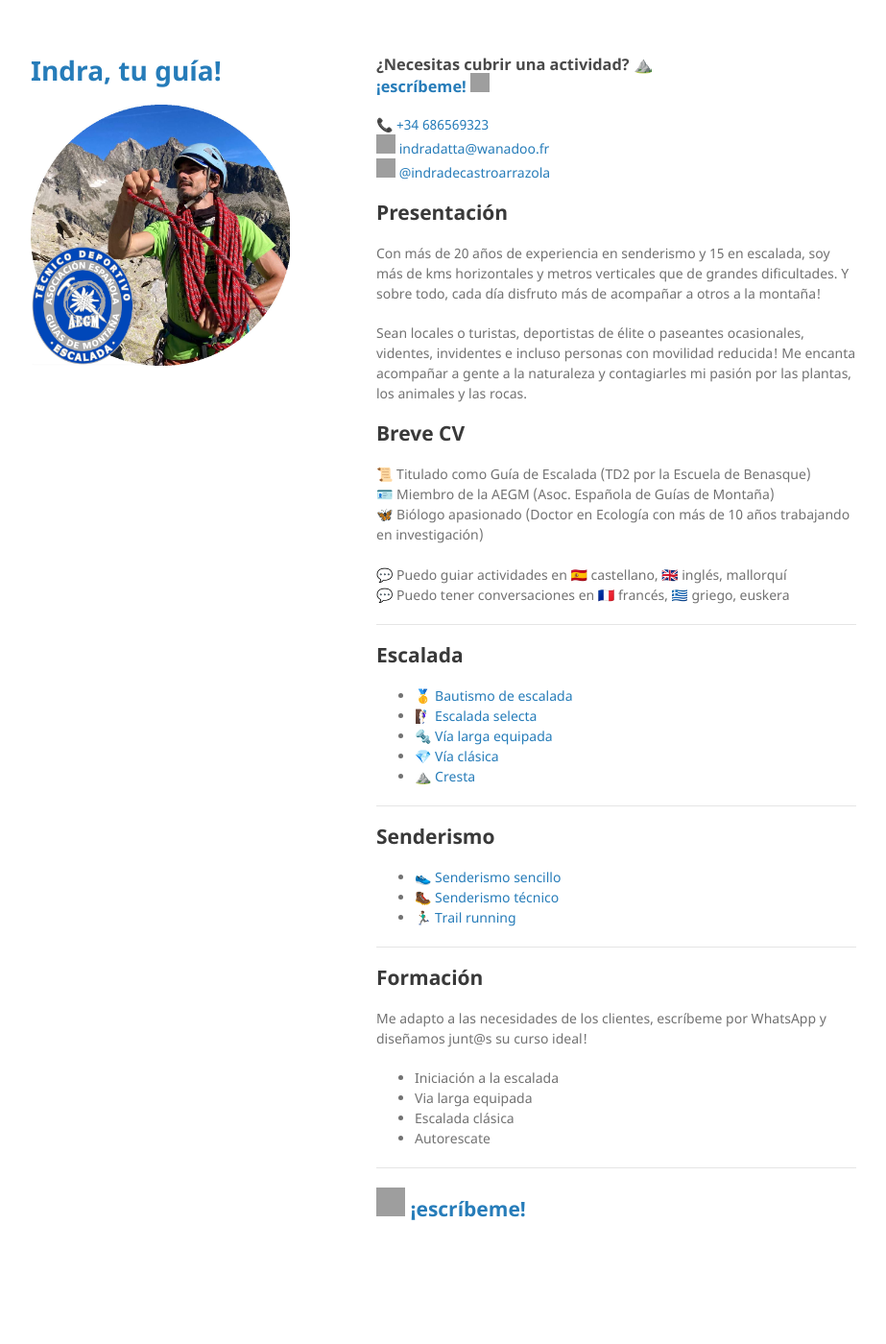
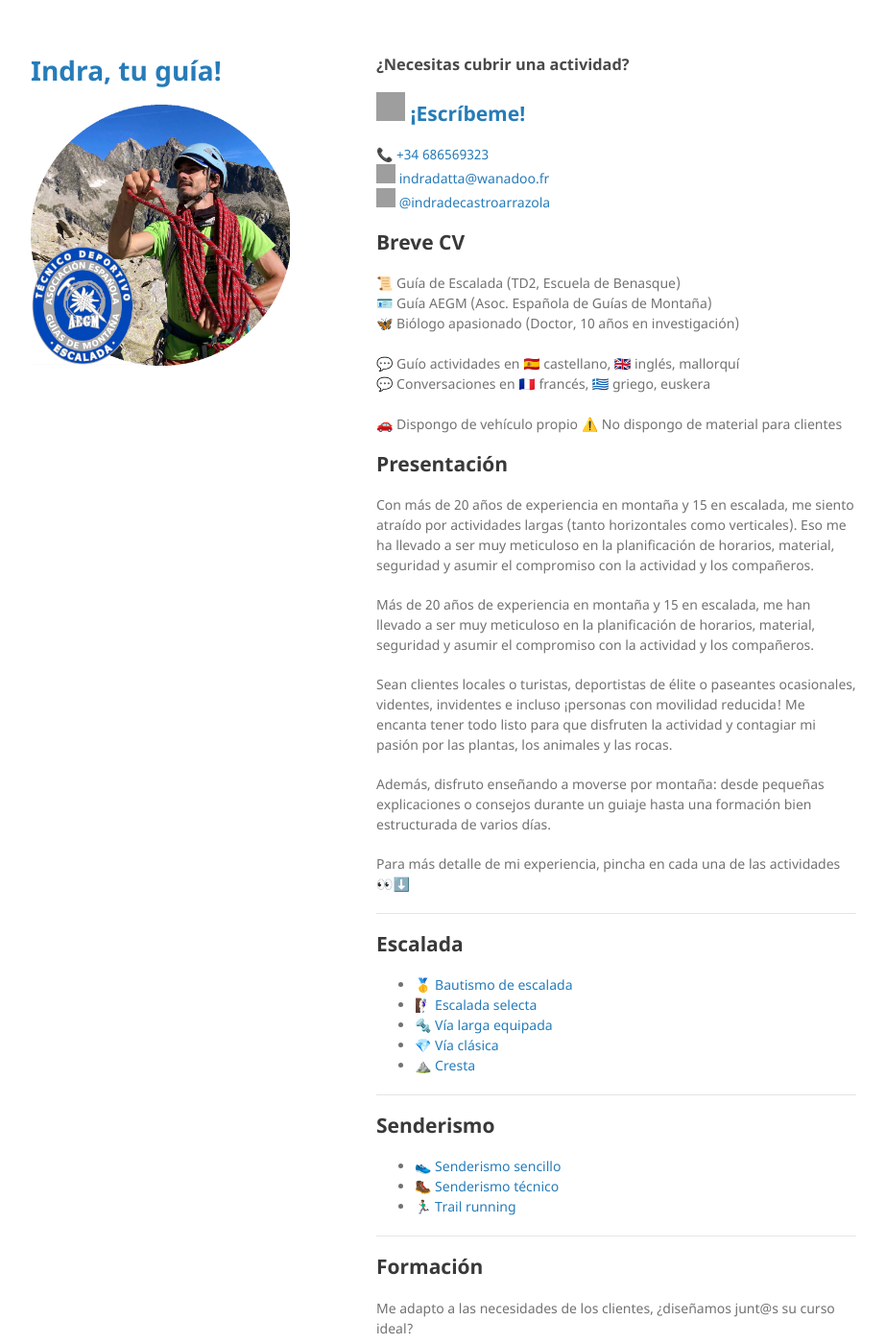
Before and after one commit to indradecastro/freelance, a Jekyll site: the page built from index.md, in a window 1280 px wide and 1400 px high. Shown: the whole window at 96% size, without its empty margins (178-1101 px from the left). Built offline with Jekyll 4.4.1, drawn with Linux system fonts in a browser that asks for light colours; emoji names are drawn with the system emoji font; the repository's description, which GitHub fills in, is left out; our own code applies the rules of GitHub Pages for plain Markdown files; grey boxes are pictures that could not be loaded.

Commit message:
presentacion etc

```diff
--- a/index.md
+++ b/index.md
@@ -2,24 +2,34 @@
 layout: default
 ---
 
-### ¿Necesitas cubrir una actividad? :mountain: <br> [¡escríbeme!](https://wa.me/+34686569323?text=Hola%20Indra,%20necesito%20un%20guía%20para%20una%20actividad.%0A%0AActividad:%0AFecha:%20%0AHorario%20aprox:%0ALocalización:%0A%0ANº%20de%20clientes:%0AIdioma:%0AMaterial%20de%20empresa:%0A%0ADetalles%20extra:%0APor%20ejemplo,%20_"debes%20recoger%20a%20los%20clientes%20en%20el%20Hotel%20Gran%20Paradise%20en%20Alcudia"_) <img src="https://raw.githubusercontent.com/FortAwesome/Font-Awesome/6.x/svgs/brands/whatsapp.svg" width="20" height="20">
+### ¿Necesitas cubrir una actividad?
+## <img src="https://raw.githubusercontent.com/FortAwesome/Font-Awesome/6.x/svgs/brands/whatsapp.svg" width="30" height="30"> [¡Escríbeme!](https://wa.me/+34686569323?text=Hola%20Indra,%20necesito%20un%20guía%20para%20una%20actividad.%0A%0AActividad:%0AFecha:%20%0AHorario%20aprox:%0ALocalización:%0A%0ANº%20de%20clientes:%0AIdioma:%0AMaterial%20de%20empresa:%0A%0ADetalles%20extra:%0APor%20ejemplo,%20_"debes%20recoger%20a%20los%20clientes%20en%20el%20Hotel%20Gran%20Paradise%20en%20Alcudia"_)
 
 📞 [+34 686569323](tel:+34 686569323)<br>
 <img src="https://raw.githubusercontent.com/FortAwesome/Font-Awesome/6.x/svgs/regular/envelope.svg" width="20" height="20"> [indradatta@wanadoo.fr](mailto:indradatta@wanadoo.fr)<br>
 <img src="https://raw.githubusercontent.com/FortAwesome/Font-Awesome/6.x/svgs/brands/instagram.svg" width="20" height="20"> [@indradecastroarrazola](https://www.instagram.com/indradecastroarrazola/)<br>
 
+## Breve CV
+📜 Guía de Escalada (TD2, Escuela de Benasque)<br>
+🪪 Guía AEGM (Asoc. Española de Guías de Montaña)<br>
+🦋 Biólogo apasionado (Doctor, 10 años en investigación)<br>
+<br>
+💬 Guío actividades en 🇪🇸 castellano, 🇬🇧 inglés, mallorquí<br>
+💬 Conversaciones en 🇫🇷 francés, 🇬🇷 griego, euskera<br>
+<br>
+🚗 Dispongo de vehículo propio
+⚠️ No dispongo de material para clientes
+
 ## Presentación
-Con más de 20 años de experiencia en senderismo y 15 en escalada, soy más de kms horizontales y metros verticales que de grandes dificultades. Y sobre todo, cada día disfruto más de acompañar a otros a la montaña!
+Con más de 20 años de experiencia en montaña y 15 en escalada, me siento atraído por actividades largas (tanto horizontales como verticales). Eso me ha llevado a ser muy meticuloso en la planificación de horarios, material, seguridad y asumir el compromiso con la actividad y los compañeros.
 
-Sean locales o turistas, deportistas de élite o paseantes ocasionales, videntes, invidentes e incluso personas con movilidad reducida! Me encanta acompañar a gente a la naturaleza y contagiarles mi pasión por las plantas, los animales y las rocas.
+Más de 20 años de experiencia en montaña y 15 en escalada, me han llevado a ser muy meticuloso en la planificación de horarios, material, seguridad y asumir el compromiso con la actividad y los compañeros.
 
-## Breve CV
-📜 Titulado como Guía de Escalada (TD2 por la Escuela de Benasque)<br>
-🪪 Miembro de la AEGM (Asoc. Española de Guías de Montaña) <br>
-🦋 Biólogo apasionado (Doctor en Ecología con más de 10 años trabajando en investigación)<br>
-<br>
-💬 Puedo guiar actividades en 🇪🇸 castellano, 🇬🇧 inglés, mallorquí <br>
-💬 Puedo tener conversaciones en 🇫🇷 francés, 🇬🇷 griego, euskera
+Sean clientes locales o turistas, deportistas de élite o paseantes ocasionales, videntes, invidentes e incluso ¡personas con movilidad reducida! Me encanta tener todo listo para que disfruten la actividad y contagiar mi pasión por las plantas, los animales y las rocas.
+
+Además, disfruto enseñando a moverse por montaña: desde pequeñas explicaciones o consejos durante un guiaje hasta una formación bien estructurada de varios días.
+
+Para más detalle de mi experiencia, pincha en cada una de las actividades 👀⬇️
 
 * * *
 
@@ -40,7 +50,7 @@ Sean locales o turistas, deportistas de élite o paseantes ocasionales, videntes
 * * *
 
 ## Formación
-Me adapto a las necesidades de los clientes, escríbeme por WhatsApp y diseñamos junt@s su curso ideal!
+Me adapto a las necesidades de los clientes, ¿diseñamos junt@s su curso ideal?
 *    Iniciación a la escalada
 *    Via larga equipada
 *    Escalada clásica
@@ -48,4 +58,4 @@ Me adapto a las necesidades de los clientes, escríbeme por WhatsApp y diseñamo
 
 * * *
 
-## <img src="https://raw.githubusercontent.com/FortAwesome/Font-Awesome/6.x/svgs/brands/whatsapp.svg" width="30" height="30"> [¡escríbeme!](https://wa.me/+34686569323?text=Hola,%20necesito%20un%20guía%20para%20una%20actividad.%0AEstos%20son%20los%20detalles:%0AFecha:%20%0AHorario%20aproximado:%20(incio%20y%20fin.%20O%20al%20menos%20si%20es%20de%20mañana%20o%20tarde)%0AActividad:%20(senderismo,%20bautismo%20de%20escalada,%20multipitch...)%0ALocalización:%20(itinerario/vía,%20escuela%20de%20escalada%20o%20al%20menos%20zona%20de%20la%20isla)%0ANúmero%20de%20clientes:%0A%0A%0AIdioma%20de%20la%20actividad:%0ASi%20necesitas%20material%20para%20los%20clientes,%20puedes%20recogerlo%20en:%20(lugar%20y%20fecha)%0ADetalles%20extra:%20(alguna%20peculiaridad.%20Por%20ejemplo,%20*"debes%20recoger%20a%20los%20clientes%20en%20el%20Hotel%20Gran%20Paradise%20en%20Alcudia"*)%0A¿Estás%20disponible?)
+## <img src="https://raw.githubusercontent.com/FortAwesome/Font-Awesome/6.x/svgs/brands/whatsapp.svg" width="30" height="30"> [¡Escríbeme!](https://wa.me/+34686569323?text=Hola%20Indra,%20necesito%20un%20guía%20para%20una%20actividad.%0A%0AActividad:%0AFecha:%20%0AHorario%20aprox:%0ALocalización:%0A%0ANº%20de%20clientes:%0AIdioma:%0AMaterial%20de%20empresa:%0A%0ADetalles%20extra:%0APor%20ejemplo,%20_"debes%20recoger%20a%20los%20clientes%20en%20el%20Hotel%20Gran%20Paradise%20en%20Alcudia"_)
```
